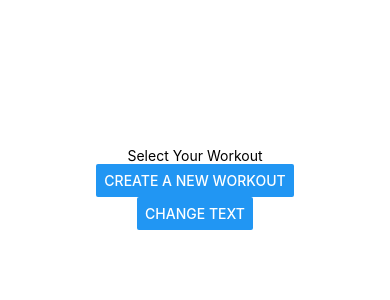
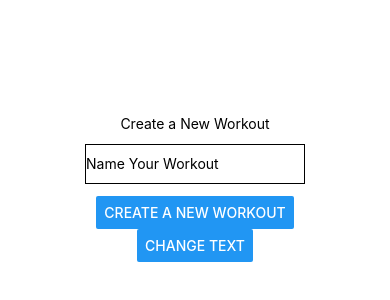
Before and after one commit to ah-james/workout-checklist, a React Native app: screen / in a window 390 px wide. Shown: the part 234-534 px from the top of the page. Built offline with nearby package versions, Linux system fonts and the light colour scheme.

Commit message:
Added Input to Home Page

```diff
--- a/App.js
+++ b/App.js
@@ -1,12 +1,14 @@
 import { StatusBar } from 'expo-status-bar';
 import React, { useState } from 'react';
-import { StyleSheet, Text, View, Button } from 'react-native';
+import { StyleSheet, Text, View, Button, TextInput } from 'react-native';
 
 export default function App() {
-  const [outputText, setOutputText] = useState("Select Your Workout")
+  const [outputText, setOutputText] = useState("Create a New Workout")
+  const [workoutText] = useState("Name Your Workout")
   return (
     <View style={styles.container}>
       <Text>{outputText}</Text>
+      <TextInput style={styles.input} placeholder={workoutText}></TextInput>
       <Button title="Create a New Workout"/>
       <Button title="Change Text" onPress={() => setOutputText('Which Workout Are You Doing Today?')}/>
       <StatusBar style="auto" />
@@ -21,4 +23,9 @@ const styles = StyleSheet.create({
     alignItems: 'center',
     justifyContent: 'center',
   },
+  input: {
+    height: 40,
+    margin: 12,
+    borderWidth: 1,
+  },
 });
```
